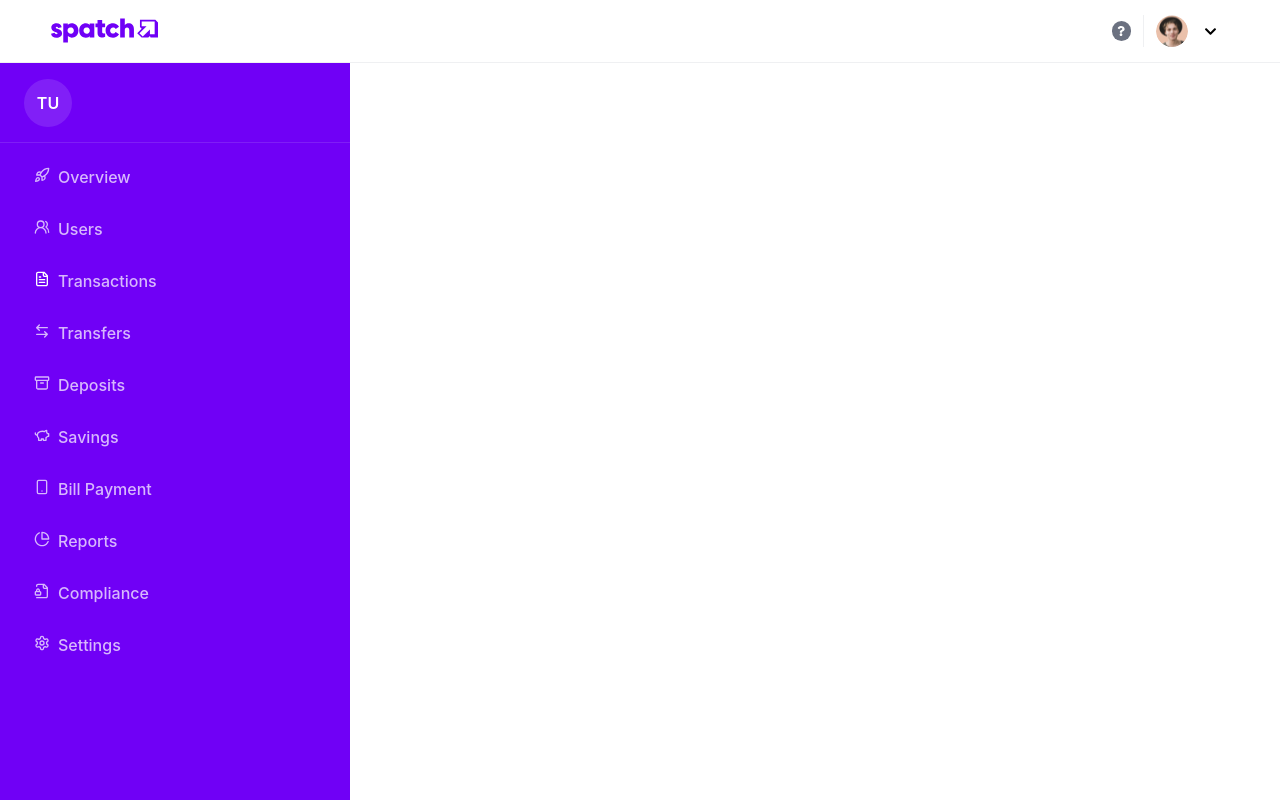
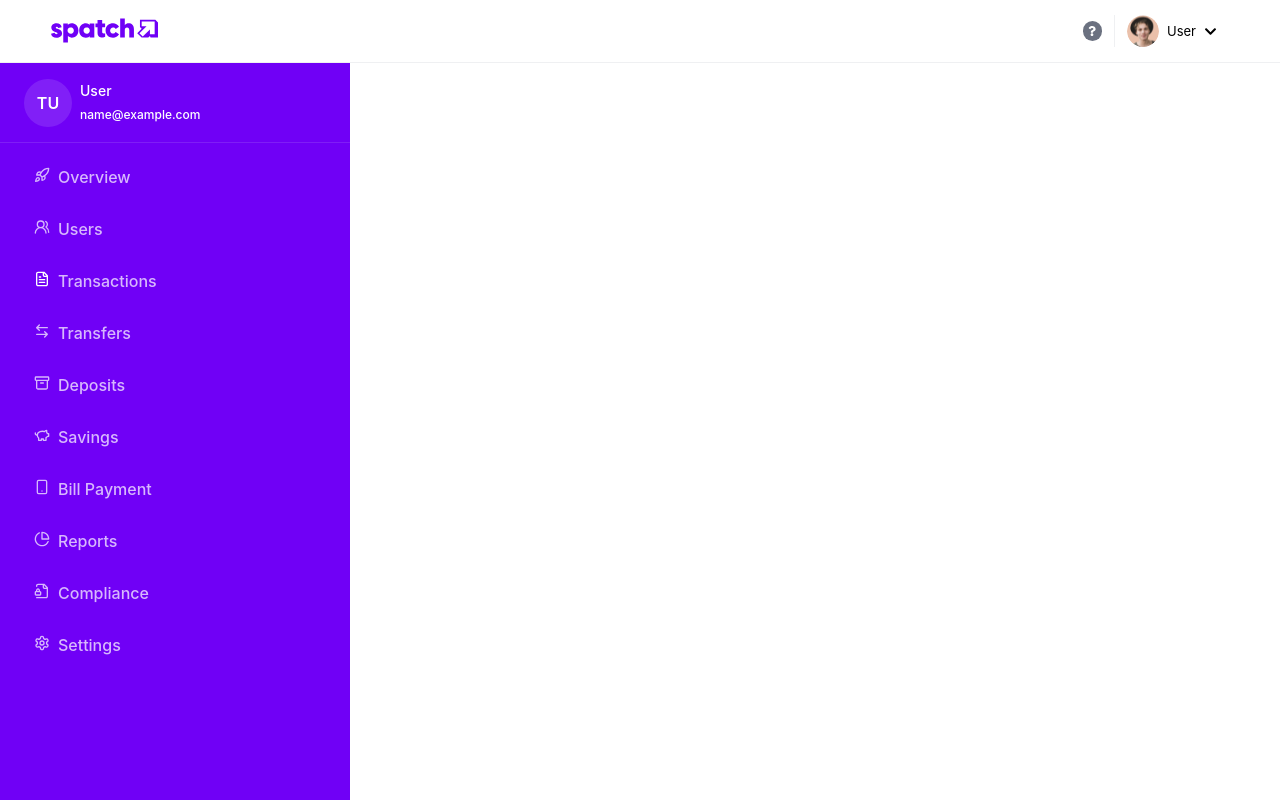
Before and after one commit to godswill9089/Raven-test-app, a React (Create React App) app: page /dashboard in a window 1280 px wide. Built offline with nearby package versions, Linux system fonts and the light colour scheme; sample sign-in values are in the browser's storage.

Commit message:
user update

```diff
--- a/src/views/components/navbar/Navbar.jsx
+++ b/src/views/components/navbar/Navbar.jsx
@@ -27,7 +27,13 @@ const Navbar = () => {
       window.location.replace('/sign-in')
       localStorage.removeItem('user')
     }
-  },[dropdownSelectedLogOut])
+  }, [dropdownSelectedLogOut])
+
+  const  [userLoggedIn, setUserLoggedIn] = useState({})
+  useEffect(() => {
+    const user = JSON.parse(localStorage.getItem('user'));
+    setUserLoggedIn(user)
+  },[])
 
   return (
     <div className='navbar-component'>
@@ -63,8 +69,8 @@ const Navbar = () => {
                   <div className='user-info'>
                     <img src={user} alt='user' className='' />
                     <p className='name'>
-                      {signUpFormData.first_name || ''}{' '}
-                      {signUpFormData.last_name || ''}
+                      {userLoggedIn.first_name || 'User'}{' '}
+                      {userLoggedIn.last_name || ''}
                     </p>
                     <span>
                       <FaChevronDown />
--- a/src/views/components/sidebar/Sidebar.jsx
+++ b/src/views/components/sidebar/Sidebar.jsx
@@ -105,14 +105,21 @@ const Sidebar = () => {
     });
     setSidebarOptions(sidebarOptionsTemp);
   }, [location.pathname]);
+
+  const [userLoggedIn, setUserLoggedIn] = useState({})
+  useEffect(() => {
+    const user = JSON.parse(localStorage.getItem('user'));
+    setUserLoggedIn(user)
+  }, [])
+
   return (
     <div className='sidebar-component'>
       <div className='user-info-wrapper'>
         <div className='user-info'>
           <div className='img-con'>TU</div>
           <div className='details'>
-            <h3 className='title'>{signUpFormData.first_name}</h3>
-            <p className='info'>{signUpFormData.email}</p>
+            <h3 className='title'>{userLoggedIn.first_name || 'User'}</h3>
+            <p className='info'>{userLoggedIn.email}</p>
           </div>
         </div>
       </div>
--- a/src/views/pages/sign-in/SignIn.jsx
+++ b/src/views/pages/sign-in/SignIn.jsx
@@ -26,6 +26,7 @@ const SignIn = () => {
   const handleSignin = () => {
     navigate('/dashboard/transactions');
     dispatch(setSignInFormData(formData));
+    localStorage.setItem('user', JSON.stringify(formData));
   }
 
   useEffect(() => {
```
